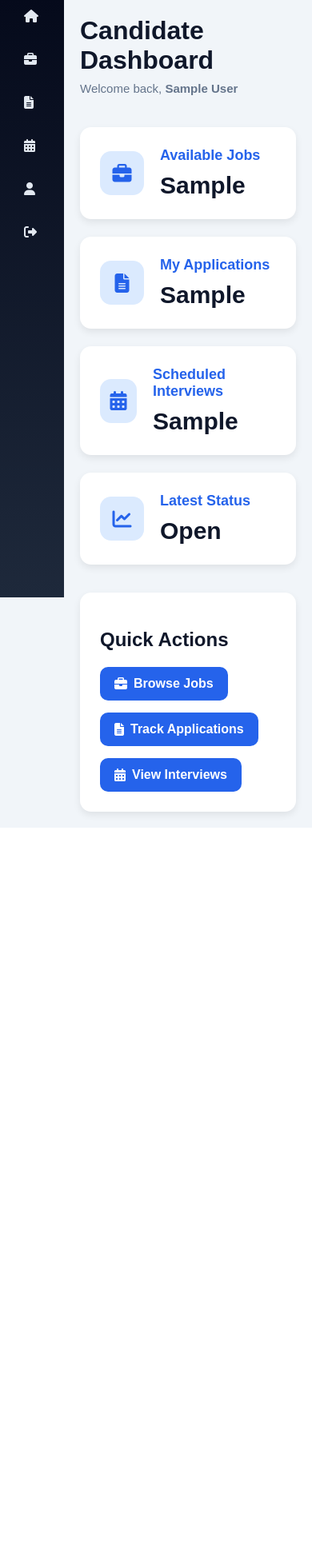
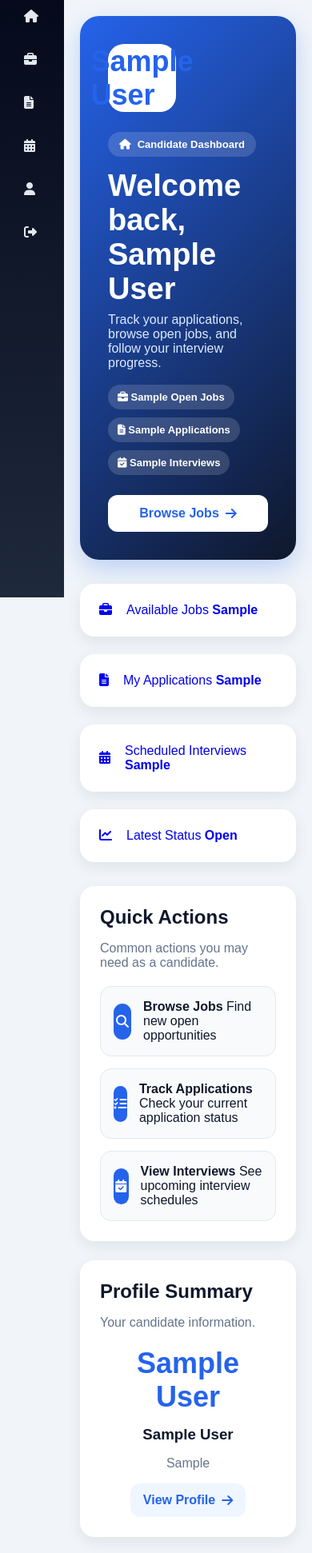
Before and after one commit to reemsaijary/Recruitment-CRM, a Django app: template backend/core/templates/core/candidate_dashboard/dashboard.html in a window 390 px wide. Shown: the part 97-2039 px from the top of the page at 80% size. Before the commit the page ends 1132 px from the top, so only its background shows below. Run offline with Django 5.2, Linux system fonts and the light colour scheme; the template is opened without the code that fills it: most values are stand-ins (such as "Sample title", 1, 10 or a date in 2020).

Commit message:
Upgrade candidate dashboard layout, stats cards, quick actions, and responsive design

```diff
--- a/backend/core/templates/core/candidate_dashboard/base_candidate.html
+++ b/backend/core/templates/core/candidate_dashboard/base_candidate.html
@@ -182,7 +182,23 @@ a {
     box-shadow: 0 4px 10px rgba(0, 0, 0, 0.08);
     overflow: hidden;
 }
+.stat-card {
+    display: flex;
+    align-items: center;
+    gap: 18px;
 
+    background: white;
+    padding: 24px;
+    border-radius: 18px;
+
+    box-shadow: 0 6px 18px rgba(15,23,42,.08);
+
+    transition: .25s;
+}
+
+.stat-card:hover {
+    transform: translateY(-4px);
+}
 .info-section-card {
     margin-bottom: 28px;
 }
@@ -367,63 +383,173 @@ form textarea {
 /*
     DASHBOARD HOME
 */
-.stats-container {
-    display: grid;
-    grid-template-columns: repeat(auto-fit, minmax(240px, 1fr));
-    gap: 22px;
-    margin-top: 25px;
+.welcome-card{
+    background: linear-gradient(135deg,#2563eb,#0f172a);
+    color:white;
+    border-radius:24px;
+    padding:35px;
+    margin-bottom:30px;
+    display:flex;
+    justify-content:space-between;
+    align-items:center;
+    gap:25px;
+    box-shadow:0 12px 30px rgba(37,99,235,.25);
 }
 
-.stat-card {
-    display: flex;
-    align-items: center;
-    gap: 20px;
+.welcome-left{
+    display:flex;
+    align-items:center;
+    gap:25px;
 }
 
-.stat-link {
-    color: inherit;
-    transition: 0.2s ease;
+.candidate-avatar{
+    width:85px;
+    height:85px;
+    border-radius:20px;
+    background:white;
+    color:#2563eb;
+    display:flex;
+    align-items:center;
+    justify-content:center;
+    font-size:36px;
+    font-weight:900;
 }
 
-.stat-link:hover {
-    transform: translateY(-5px);
-    box-shadow: 0 10px 20px rgba(0,0,0,0.15);
+.section-label{
+    display:inline-flex;
+    align-items:center;
+    gap:8px;
+    background:rgba(255,255,255,.15);
+    padding:8px 14px;
+    border-radius:999px;
+    font-size:13px;
+    font-weight:700;
 }
 
-.stat-icon {
-    width: 55px;
-    height: 55px;
-    background: #dbeafe;
-    color: #2563eb;
-    display: flex;
-    align-items: center;
-    justify-content: center;
-    border-radius: 14px;
-    font-size: 24px;
+.welcome-card h1{
+    margin:15px 0 8px;
+    font-size:38px;
 }
 
-.stat-card h3 {
-    margin: 0;
-    color: #2563eb;
-    font-size: 18px;
+.welcome-card p{
+    margin:0;
+    color:#dbeafe;
 }
 
-.stat-card p {
-    font-size: 30px;
-    margin: 10px 0 0;
-    font-weight: bold;
+.welcome-tags{
+    display:flex;
+    flex-wrap:wrap;
+    gap:10px;
+    margin-top:18px;
 }
 
-.quick-actions {
-    margin-top: 35px;
+.welcome-tags span{
+    background:rgba(255,255,255,.15);
+    padding:8px 12px;
+    border-radius:999px;
+    font-size:13px;
+    font-weight:700;
 }
 
-.action-buttons {
-    display: flex;
-    gap: 15px;
-    flex-wrap: wrap;
+.hero-btn{
+    background:white;
+    color:#2563eb;
+    padding:14px 20px;
+    border-radius:12px;
+    font-weight:800;
+    display:flex;
+    align-items:center;
+    gap:8px;
 }
 
+.stats-grid{
+    display:grid;
+    grid-template-columns:repeat(4,1fr);
+    gap:22px;
+    margin-bottom:30px;
+}
+
+.dashboard-grid{
+    display:grid;
+    grid-template-columns:2fr 1fr;
+    gap:24px;
+}
+
+.panel{
+    background:white;
+    padding:25px;
+    border-radius:18px;
+    box-shadow:0 6px 18px rgba(15,23,42,.08);
+}
+
+.panel-header h2{
+    margin:0;
+}
+
+.panel-header p{
+    color:#64748b;
+}
+
+.quick-action-list{
+    display:grid;
+    gap:15px;
+    margin-top:20px;
+}
+
+.quick-action-list a{
+    display:flex;
+    align-items:center;
+    gap:15px;
+    padding:16px;
+    border:1px solid #e2e8f0;
+    border-radius:14px;
+    color:#0f172a;
+    background:#f8fafc;
+    transition:.2s;
+}
+
+.quick-action-list a:hover{
+    background:#eff6ff;
+}
+
+.quick-action-list i{
+    width:45px;
+    height:45px;
+    background:#2563eb;
+    color:white;
+    border-radius:12px;
+    display:flex;
+    align-items:center;
+    justify-content:center;
+}
+
+.profile-mini{
+    text-align:center;
+    margin-top:20px;
+}
+
+.profile-mini .candidate-avatar{
+    margin:auto;
+}
+
+.profile-mini h3{
+    margin:15px 0 5px;
+}
+
+.profile-mini p{
+    color:#64748b;
+}
+
+.outline-btn{
+    display:inline-flex;
+    align-items:center;
+    gap:8px;
+    background:#eff6ff;
+    color:#2563eb;
+    padding:12px 16px;
+    border-radius:12px;
+    font-weight:700;
+}
 /*
     SHARED MINI STATS
 */
@@ -435,9 +561,11 @@ form textarea {
 }
 
 .candidate-job-stats-grid {
-    grid-template-columns: repeat(3, 1fr);
+    display: grid;
+    grid-template-columns: repeat(auto-fit, minmax(260px, 1fr));
+    gap: 24px;
+    margin-bottom: 30px;
 }
-
 .candidate-application-stats-grid {
     grid-template-columns: repeat(5, 1fr);
 }
@@ -915,9 +1043,7 @@ form textarea {
 .interview-notes-card {
     margin-top: 0;
 }
-/*
-   CANDIDATE PROFILE PAGE
-*/
+
 /*
    CANDIDATE PROFILE HERO
 */
@@ -990,11 +1116,6 @@ form textarea {
     background: #eff6ff;
 }
 
-.candidate-profile-main {
-    display: flex;
-    align-items: center;
-    gap: 22px;
-}
 
 .candidate-large-avatar {
     width: 88px;
@@ -1105,6 +1226,19 @@ form textarea {
 /*
   RESPONSIVE DESIGN
 */
+
+/* Medium screens */
+@media (max-width: 1200px) {
+    .stats-grid {
+        grid-template-columns: repeat(2, 1fr);
+    }
+
+    .dashboard-grid {
+        grid-template-columns: 1fr;
+    }
+}
+
+/* Tablets */
 @media (max-width: 1100px) {
     .candidate-application-stats-grid,
     .candidate-interview-stats-grid {
@@ -1118,6 +1252,7 @@ form textarea {
     }
 }
 
+/* Small laptops */
 @media (max-width: 1000px) {
     .candidate-jobs-grid,
     .candidate-job-stats-grid {
@@ -1125,11 +1260,13 @@ form textarea {
     }
 }
 
+/* Tablets and small screens */
 @media (max-width: 900px) {
     .details-grid,
     .interview-details-grid,
     .job-info-grid,
-    .application-info-grid {
+    .application-info-grid,
+    .profile-grid {
         grid-template-columns: 1fr;
     }
 
@@ -1155,8 +1292,20 @@ form textarea {
     .progress-step i {
         margin: 0;
     }
+
+    .candidate-profile-hero,
+    .candidate-profile-main {
+        flex-direction: column;
+        align-items: flex-start;
+    }
+
+    .profile-cv-btn {
+        width: 100%;
+        justify-content: center;
+    }
 }
 
+/* Mobile */
 @media (max-width: 768px) {
     .sidebar {
         width: 80px;
@@ -1198,30 +1347,30 @@ form textarea {
     .search-form select {
         max-width: 100%;
     }
+
+    .welcome-card,
+    .welcome-left {
+        flex-direction: column;
+        align-items: flex-start;
+    }
+
+    .stats-grid {
+        grid-template-columns: 1fr;
+    }
+
+    .hero-btn {
+        width: 100%;
+        justify-content: center;
+    }
 }
 
+/* Very small mobile */
 @media (max-width: 700px) {
     .candidate-application-stats-grid,
     .candidate-interview-stats-grid {
         grid-template-columns: 1fr;
     }
 }
-@media (max-width: 900px) {
-    .profile-grid {
-        grid-template-columns: 1fr;
-    }
-
-    .candidate-profile-hero,
-        .candidate-profile-main {
-            flex-direction: column;
-            align-items: flex-start;
-        }
-
-        .profile-cv-btn {
-            width: 100%;
-            justify-content: center;
-        }
-        }
 </style>
 
 </head>
--- a/backend/core/templates/core/candidate_dashboard/dashboard.html
+++ b/backend/core/templates/core/candidate_dashboard/dashboard.html
@@ -2,86 +2,141 @@
 
 {% block content %}
 
-<div class="dashboard-header">
+<section class="welcome-card">
+    <div class="welcome-left">
+        <div class="candidate-avatar">
+            {{ candidate.full_name|first }}
+        </div>
+
         <div>
-        <h1>Candidate Dashboard</h1>
-        <p>Welcome back, <strong>{{ candidate.full_name }}</strong></p>
+            <span class="section-label">
+                <i class="fa-solid fa-house"></i>
+                Candidate Dashboard
+            </span>
+
+            <h1>Welcome back, {{ candidate.full_name }}</h1>
+            <p>Track your applications, browse open jobs, and follow your interview progress.</p>
+
+            <div class="welcome-tags">
+                <span><i class="fa-solid fa-briefcase"></i> {{ available_jobs }} Open Jobs</span>
+                <span><i class="fa-solid fa-file-lines"></i> {{ my_applications }} Applications</span>
+                <span><i class="fa-solid fa-calendar-check"></i> {{ scheduled_interviews }} Interviews</span>
+            </div>
         </div>
     </div>
 
-<div class="stats-container">
+    <a href="{% url 'candidate_jobs_list' %}" class="hero-btn">
+        Browse Jobs
+        <i class="fa-solid fa-arrow-right"></i>
+    </a>
+</section>
 
-    <a href="{% url 'candidate_jobs_list' %}" class="stat-card stat-link">
-        <div class="stat-icon">
+<section class="stats-grid">
+    <a href="{% url 'candidate_jobs_list' %}" class="stat-card">
+        <div class="stat-icon blue">
             <i class="fa-solid fa-briefcase"></i>
         </div>
-
         <div>
-            <h3>Available Jobs</h3>
-            <p>{{ available_jobs }}</p>
+            <span>Available Jobs</span>
+            <strong>{{ available_jobs }}</strong>
         </div>
     </a>
 
-    <a href="{% url 'candidate_applications_list' %}" class="stat-card stat-link">
-        <div class="stat-icon">
+    <a href="{% url 'candidate_applications_list' %}" class="stat-card">
+        <div class="stat-icon purple">
             <i class="fa-solid fa-file-lines"></i>
         </div>
-
         <div>
-            <h3>My Applications</h3>
-            <p>{{ my_applications }}</p>
+            <span>My Applications</span>
+            <strong>{{ my_applications }}</strong>
         </div>
     </a>
 
-    <a href="{% url 'candidate_interviews_list' %}" class="stat-card stat-link">
-        <div class="stat-icon">
+    <a href="{% url 'candidate_interviews_list' %}" class="stat-card">
+        <div class="stat-icon green">
             <i class="fa-solid fa-calendar-days"></i>
         </div>
-
         <div>
-            <h3>Scheduled Interviews</h3>
-            <p>{{ scheduled_interviews }}</p>
+            <span>Scheduled Interviews</span>
+            <strong>{{ scheduled_interviews }}</strong>
         </div>
     </a>
 
-    <a href="{% url 'candidate_applications_list' %}" class="stat-card stat-link">
-        <div class="stat-icon">
+    <a href="{% url 'candidate_applications_list' %}" class="stat-card">
+        <div class="stat-icon orange">
             <i class="fa-solid fa-chart-line"></i>
         </div>
-
         <div>
-            <h3>Latest Status</h3>
-            <p>
+            <span>Latest Status</span>
+            <strong class="status-text">
                 {% if latest_application %}
                     {{ latest_application.status }}
                 {% else %}
                     None
                 {% endif %}
-            </p>
+            </strong>
+        </div>
+    </a>
+</section>
+
+<section class="dashboard-grid">
+    <div class="panel">
+        <div class="panel-header">
+            <div>
+                <h2>Quick Actions</h2>
+                <p>Common actions you may need as a candidate.</p>
+            </div>
+        </div>
+
+        <div class="quick-action-list">
+            <a href="{% url 'candidate_jobs_list' %}">
+                <i class="fa-solid fa-magnifying-glass"></i>
+                <div>
+                    <strong>Browse Jobs</strong>
+                    <span>Find new open opportunities</span>
                 </div>
             </a>
 
+            <a href="{% url 'candidate_applications_list' %}">
+                <i class="fa-solid fa-list-check"></i>
+                <div>
+                    <strong>Track Applications</strong>
+                    <span>Check your current application status</span>
                 </div>
-
-<div class="quick-actions">
-    <h2>Quick Actions</h2>
-
-    <div class="action-buttons">
-        <a href="{% url 'candidate_jobs_list' %}" class="action-btn">
-            <i class="fa-solid fa-briefcase"></i>
-            Browse Jobs
             </a>
 
-        <a href="{% url 'candidate_applications_list' %}" class="action-btn">
-            <i class="fa-solid fa-file-lines"></i>
-            Track Applications
-        </a>
-
-        <a href="{% url 'candidate_interviews_list' %}" class="action-btn">
-            <i class="fa-solid fa-calendar-days"></i>
-            View Interviews
+            <a href="{% url 'candidate_interviews_list' %}">
+                <i class="fa-solid fa-calendar-check"></i>
+                <div>
+                    <strong>View Interviews</strong>
+                    <span>See upcoming interview schedules</span>
+                </div>
             </a>
         </div>
     </div>
 
+    <div class="panel profile-panel">
+        <div class="panel-header">
+            <div>
+                <h2>Profile Summary</h2>
+                <p>Your candidate information.</p>
+            </div>
+        </div>
+
+        <div class="profile-mini">
+            <div class="candidate-avatar small">
+                {{ candidate.full_name|first }}
+            </div>
+
+            <h3>{{ candidate.full_name }}</h3>
+            <p>{{ candidate.current_position|default:"Candidate" }}</p>
+
+            <a href="{% url 'candidate_profile' %}" class="outline-btn">
+                View Profile
+                <i class="fa-solid fa-arrow-right"></i>
+            </a>
+        </div>
+    </div>
+</section>
+
 {% endblock %}
```
Lines whose indentation alone changed are shown as unchanged.
